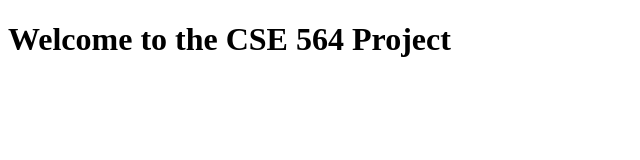
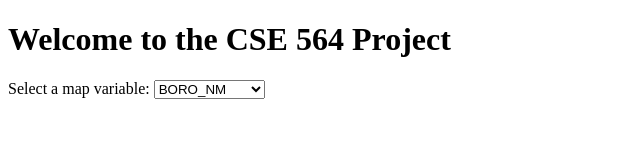
Before and after one commit to anltran/cse564-project, a website: page index.html in a window 1280 px wide. Shown: the whole page, without its empty margins (0-640 px from the left). Drawn offline with nearby package versions, Linux system fonts and the light colour scheme; no server answers.

Commit message:
Map selection complete

```diff
--- a/index.html
+++ b/index.html
@@ -9,11 +9,13 @@
 
 <h1>Welcome to the CSE 564 Project</h1>
 
+<label for="dropdown">Select a map variable:</label>
+<select id="dropdown" oninput="dropdownEvent()"></select>
 <div id="map"></div>
 
 <script>
 
-    function generateMap() {
+    function generateMap(input) {
         // plot dimensions and margins
         const margin = {top: 30, right: 20, bottom: 40, left: 50};
         const width = 640 - margin.left - margin.right;
@@ -48,9 +50,8 @@
                 .call(d3.axisLeft(y));
 
             // color scale
-            const color = d3.scaleOrdinal()
-                .domain(['MANHATTAN','QUEENS','BROOKLYN','BRONX','STATEN ISLAND'])
-                .range(d3.schemeCategory10);
+            const color = d3.scaleOrdinal(d3.schemeCategory10)
+                .domain(data.map(d => d[input]));
 
             // generate map points
             svg.append("g")
@@ -61,7 +62,7 @@
                     .attr("cx", d => x(d['Longitude']))
                     .attr("cy", d => y(d['Latitude']))
                     .attr("r", 1.5)
-                    .style("fill", d => color(d['BORO_NM']));
+                    .style("fill", d => color(d[input]));
 
             // text label for x axis
             svg.append("text")
@@ -110,9 +111,38 @@
         })
     }
 
-    generateMap();
+    generateMap('BORO_NM'); // default variable
 
 </script>
 
+<script>
+    const dropdown_variables = [
+        'BORO_NM',
+        'LAW_CAT_CD'
+    ];
+
+    // populate dropdown options
+    const dropdown = document.getElementById('dropdown');
+    dropdown_variables.forEach(element => {
+        const option = document.createElement('option');
+        option.value = element;
+        option.text = element;
+        dropdown.appendChild(option);
+    });
+
+    // dropdown event handler
+    function dropdownEvent() {
+        const dropdown = document.getElementById("dropdown");
+        const input = dropdown.value;
+
+        // clear plots
+        const container = document.getElementById("map");
+        container.innerHTML = '';
+
+        // generate new map with selected variable
+        generateMap(input);
+    }
+
+</script>
 </body>
 </html>
```
Also changed, not shown: 1 other file.
